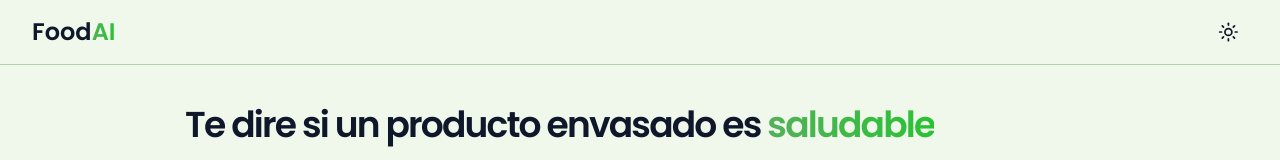
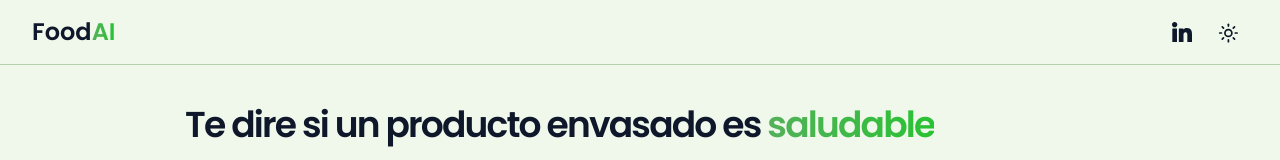
Before and after one commit to Guilleo03/web3, a Next.js app: page / in a window 1280 px wide. Shown: the top 160 px of the page. Built offline with nearby package versions, Linux system fonts and the light colour scheme; no server answers.

Commit message:
chore: add linkedin icon

```diff
--- a/components/header.tsx
+++ b/components/header.tsx
@@ -1,5 +1,8 @@
+import { Button } from "./ui/button";
 import { Logo } from "@/components/logo";
 import { ThemeToggle } from "@/components/theme-toggle";
+import { siteConfig } from "@/config/site";
+import Linkedin from "@/icons/Linkedin";
 
 export function Header() {
   return (
@@ -7,6 +10,15 @@ export function Header() {
       <div className="container max-w-[1280px] flex h-16 items-center space-x-4 sm:justify-between sm:space-x-0">
         <Logo />
         <div className="flex flex-1 items-center justify-end space-x-4">
+          <Button asChild variant={"ghost"} className="hover:bg-transparent">
+            <a
+              href={siteConfig.links.linkedin}
+              target="_blank"
+              rel="noopener noreferrer"
+            >
+              <Linkedin />
+            </a>
+          </Button>
           <ThemeToggle />
         </div>
       </div>
--- a/components/theme-toggle.tsx
+++ b/components/theme-toggle.tsx
@@ -12,7 +12,7 @@ export function ThemeToggle() {
     <Button
       variant="ghost"
       size="icon"
-      className="hover:bg-transparent"
+      className="hover:bg-transparent !m-0 translate-y-[1px]"
       onClick={() => setTheme(theme === "light" ? "dark" : "light")}
     >
       <Sun className="h-[1.5rem] w-[1.3rem] dark:hidden" />
--- /dev/null
+++ b/icons/Linkedin.tsx
@@ -0,0 +1,17 @@
+import * as React from "react";
+import { SVGProps } from "react";
+
+const SvgComponent = (props: SVGProps<SVGSVGElement>) => (
+  <svg
+    xmlns="http://www.w3.org/2000/svg"
+    xmlSpace="preserve"
+    width={20}
+    height={20}
+    viewBox="0 0 310 310"
+    fill="currentColor"
+    {...props}
+  >
+    <path d="M72.16 99.73H9.927a5 5 0 0 0-5 5v199.928a5 5 0 0 0 5 5H72.16a5 5 0 0 0 5-5V104.73a5 5 0 0 0-5-5zM41.066.341C18.422.341 0 18.743 0 41.362 0 63.991 18.422 82.4 41.066 82.4c22.626 0 41.033-18.41 41.033-41.038C82.1 18.743 63.692.341 41.066.341zM230.454 94.761c-24.995 0-43.472 10.745-54.679 22.954V104.73a5 5 0 0 0-5-5h-59.599a5 5 0 0 0-5 5v199.928a5 5 0 0 0 5 5h62.097a5 5 0 0 0 5-5V205.74c0-33.333 9.054-46.319 32.29-46.319 25.306 0 27.317 20.818 27.317 48.034v97.204a5 5 0 0 0 5 5H305a5 5 0 0 0 5-5V194.995c0-49.565-9.451-100.234-79.546-100.234z" />
+  </svg>
+);
+export default SvgComponent;
```
